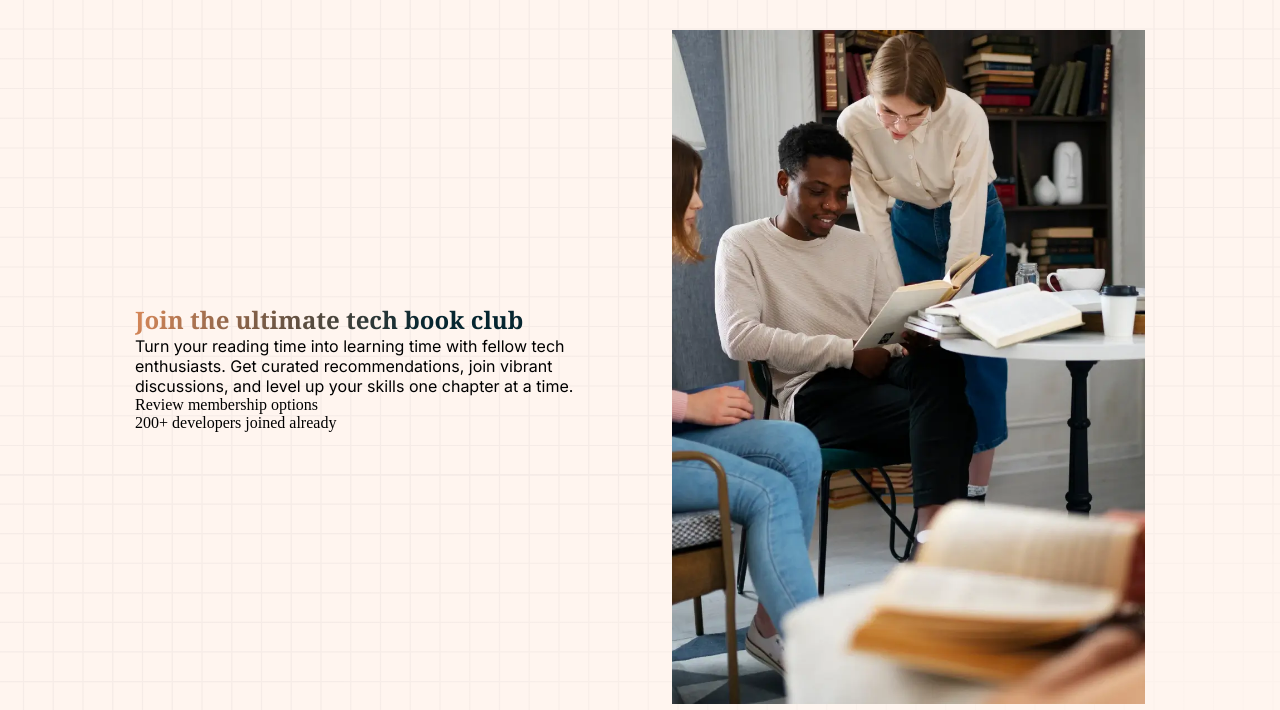
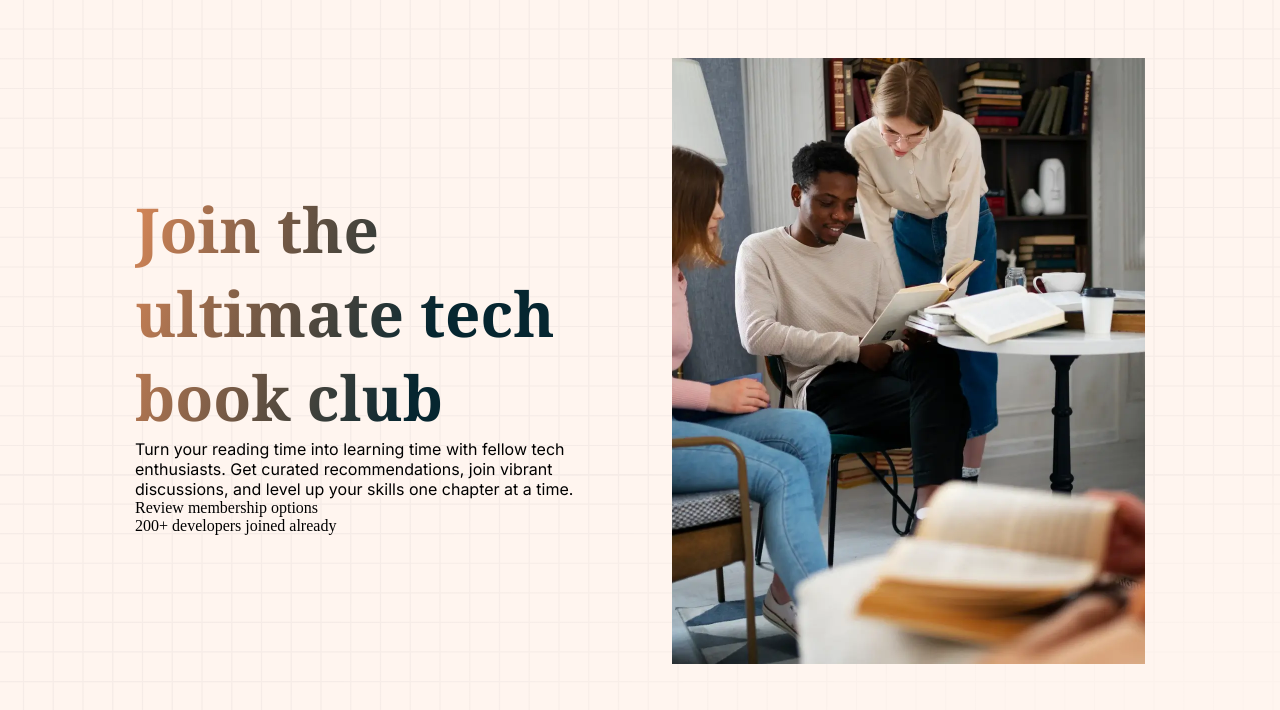
Before and after one commit to michellecordovi/TechBookClub, a plain HTML site: page index.html in a window 1280 px wide. Shown: the part 90-800 px from the top of the page. Drawn offline with Linux system fonts and the light colour scheme; a web font is replaced by a local one.

Commit message:
adjust header grids

```diff
--- a/sass/index.scss
+++ b/sass/index.scss
@@ -28,34 +28,39 @@ h1,h2,h3,h4{
     font-family: $header-font;
 }
 
+
 p{
     font-family: $body-font;
 }
 
 header {
-	height: 834px;
+	min-height: 834px;
+    padding: 32px 135px 80px;
 	background-image: url("./assets/images/pattern-light-bg.svg");
 	background-color: $lightest-orange;
+    display: grid;
+    grid-template-rows: 36px auto;
+    row-gap: 80px;
+
 
 	#hero {
-		padding: 80px 135px;
-        height: 100%;
+        max-height: 100%;
 		display: grid;
 		grid-template-columns: 1fr 1fr;
         column-gap: 64px;
-        justify-items: stretch;
-        align-items: stretch;
 
 
 		img {
-			width: 100%;
+            max-width: 100%;
+            height: 100%;
             object-fit: cover;
 		}
 
 		.text-box {
             align-self: center;
 			h1 {
-				color: transparent;
+				font-size: 62px;
+                color: transparent;
 				background: $text-gradient;
 				background-clip: text;
 			}
```
Also changed, not shown: index.css, 1 other file.
